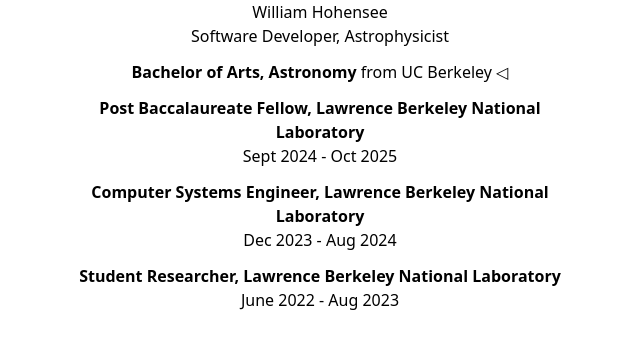
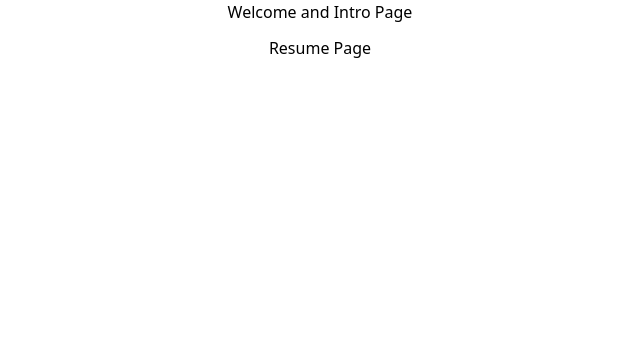
Before and after one commit to whohensee/personal-website, a SvelteKit app: page / in a window 1280 px wide. Shown: the top 348 px of the page, without its empty margins (320-960 px from the left). Built offline with nearby package versions, Linux system fonts and the light colour scheme.

Commit message:
Move resume to its own page

```diff
--- a/src/routes/+page.svelte
+++ b/src/routes/+page.svelte
@@ -1,34 +1,11 @@
 <script lang="ts">
-	import CSE from '$lib/components/CSE.svelte';
-	import Header from '$lib/components/Header.svelte';
-	import PostBac from '$lib/components/PostBac.svelte';
-	import StudentResearcher from '$lib/components/StudentResearcher.svelte';
+	import { resolve } from '$app/paths';
 
-	let toggled = $state(false);
-
-	function swapToggled() {
-		toggled = !toggled;
-	}
+	const resumePage = resolve('/resume');
 </script>
 
 <div class="flex flex-col items-center gap-3">
-	<Header />
+	<p>Welcome and Intro Page</p>
 
-	<button type="button" onclick={swapToggled}>
-		<p>
-			<strong>Bachelor of Arts, Astronomy</strong> from UC Berkeley
-			{#if !toggled}
-				◁
-			{:else}
-				▽
-			{/if}
-		</p>
-		{#if toggled}
-			<p>Toggled is on!</p>
-		{/if}
-	</button>
-
-	<PostBac />
-	<CSE />
-	<StudentResearcher />
+	<p><a href={resumePage}>Resume Page</a></p>
 </div>
--- /dev/null
+++ b/src/routes/resume/+page.svelte
@@ -0,0 +1,34 @@
+<script lang="ts">
+	import CSE from '$lib/components/resume/CSE.svelte';
+	import Header from '$lib/components/Header.svelte';
+	import PostBac from '$lib/components/resume/PostBac.svelte';
+	import StudentResearcher from '$lib/components/resume/StudentResearcher.svelte';
+
+	let toggled = $state(false);
+
+	function swapToggled() {
+		toggled = !toggled;
+	}
+</script>
+
+<div class="flex flex-col items-center gap-3">
+	<Header />
+
+	<button type="button" onclick={swapToggled}>
+		<p>
+			<strong>Bachelor of Arts, Astronomy</strong> from UC Berkeley
+			{#if !toggled}
+				◁
+			{:else}
+				▽
+			{/if}
+		</p>
+		{#if toggled}
+			<p>Toggled is on!</p>
+		{/if}
+	</button>
+
+	<PostBac />
+	<CSE />
+	<StudentResearcher />
+</div>
```
Also changed, not shown: src/lib/components/resume/CSE.svelte (renamed from src/lib/components/CSE.svelte), src/lib/components/resume/PostBac.svelte (renamed from src/lib/components/PostBac.svelte), src/lib/components/resume/StudentResearcher.svelte (renamed from src/lib/components/StudentResearcher.svelte).
